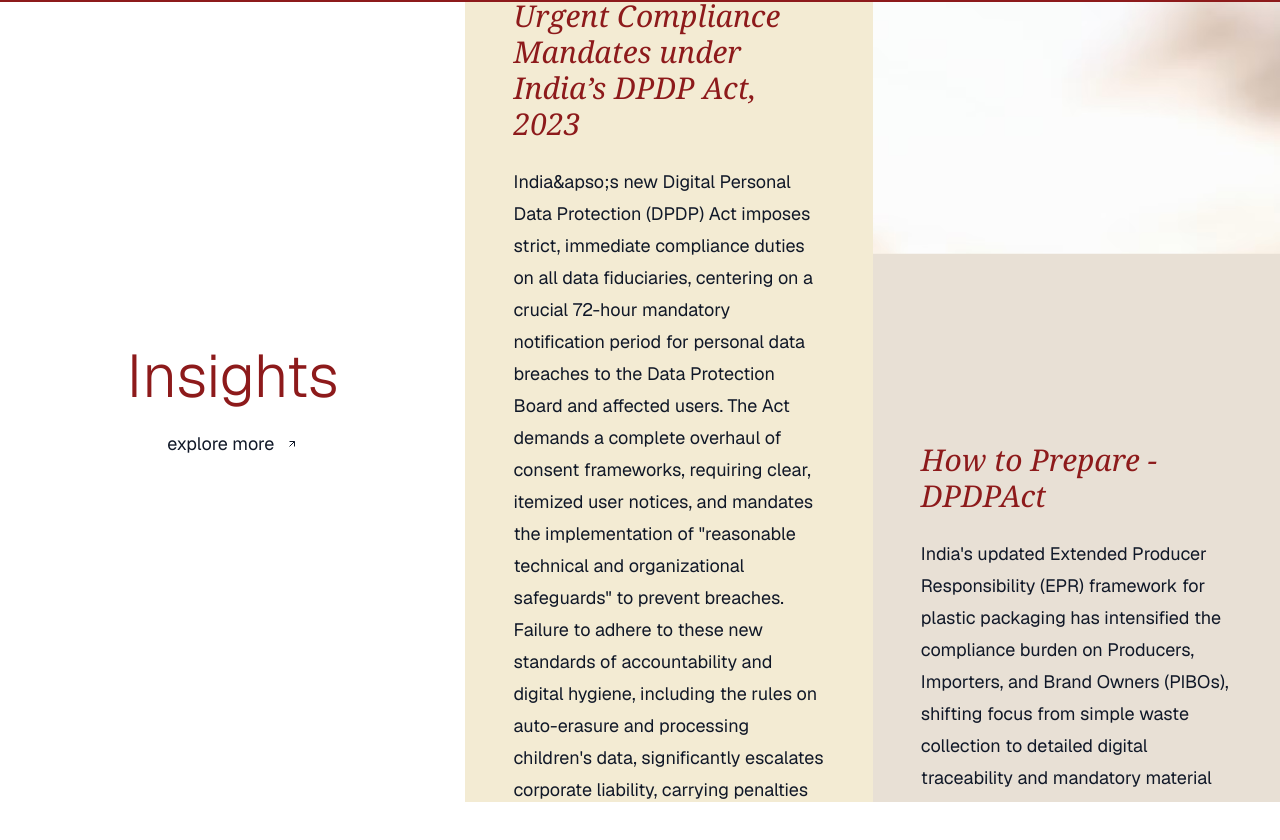
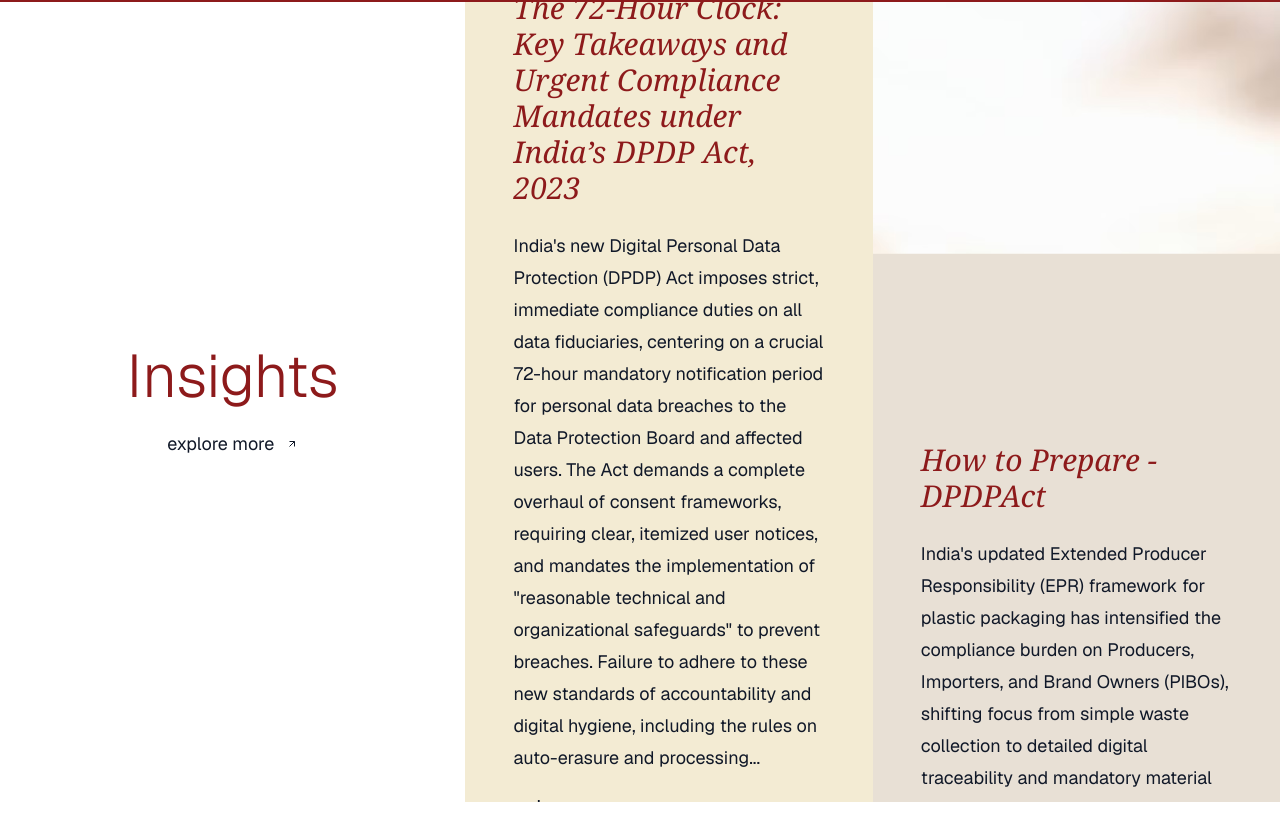
Before and after one commit to ruhneb2004/ANA-Law-Firm, a Next.js app: page / in a window 1280 px wide. Shown: the part 4356-5196 px from the top of the page. Built offline with nearby package versions, Linux system fonts and the light colour scheme.

Commit message:
feat:minor changes for improving the ui for the homepage

```diff
--- a/app/components/GetinTouch.tsx
+++ b/app/components/GetinTouch.tsx
@@ -1,7 +1,7 @@
 "use client";
 
 import { useRef } from "react";
-import { motion, useScroll, useTransform } from "framer-motion";
+import { motion, useScroll, useSpring, useTransform } from "framer-motion";
 
 export function GetInTouch() {
   const insightsRef = useRef(null);
@@ -10,28 +10,34 @@ export function GetInTouch() {
     offset: ["start end", "end start"],
   });
 
+  const smoothInsightsProgress = useSpring(insightsProgress, {
+    stiffness: 24,
+    damping: 28,
+    mass: 0.9,
+  });
+
   const insightCard1Y = useTransform(
-    insightsProgress,
-    [0.25, 0.4, 0.5, 0.55, 0.7],
-    ["100%", "3.75rem", "3.75rem", "0rem", "0%"]
+    smoothInsightsProgress,
+    [0.18, 0.34, 0.46, 0.58, 0.76],
+    ["100%", "3.75rem", "3.75rem", "0rem", "0%"],
   );
 
   const insightCard2Y = useTransform(
-    insightsProgress,
-    [0.4, 0.5, 0.55, 0.7],
-    ["100%", "3.75rem", "0rem", "0%"]
+    smoothInsightsProgress,
+    [0.28, 0.46, 0.58, 0.76],
+    ["100%", "3.75rem", "0rem", "0%"],
   );
 
   const cardHeight = useTransform(
-    insightsProgress,
-    [0.55, 0.7],
-    ["calc(100vh - 3.75rem)", "100vh"]
+    smoothInsightsProgress,
+    [0.58, 0.76],
+    ["calc(100vh - 3.75rem)", "100vh"],
   );
 
   const cardBorderRadius = useTransform(
-    insightsProgress,
-    [0.5, 0.55],
-    ["40px", "0px"]
+    smoothInsightsProgress,
+    [0.46, 0.58],
+    ["40px", "0px"],
   );
 
   return (
--- a/app/components/InsightsSection.tsx
+++ b/app/components/InsightsSection.tsx
@@ -18,25 +18,25 @@ export function InsightsSection() {
   const insightCard1Y = useTransform(
     insightsProgress,
     [0.25, 0.4],
-    ["100%", "0%"]
+    ["100%", "0%"],
   );
 
   const insightCard2Y = useTransform(
     insightsProgress,
     [0.4, 0.55],
-    ["100%", "0%"]
+    ["100%", "0%"],
   );
 
   const insightCard3Y = useTransform(
     insightsProgress,
     [0.55, 0.7],
-    ["100%", "0%"]
+    ["100%", "0%"],
   );
 
   const insightsTitleY = useTransform(
     insightsProgress,
     [0.8, 0.98],
-    ["0vh", "42vh"]
+    ["0vh", "42vh"],
   );
 
   return (
@@ -90,7 +90,7 @@ export function InsightsSection() {
           <p
             className={`${montserrat.className} text-sm xs:text-base sm:text-lg md:text-lg text-gray-900 leading-relaxed xs:leading-7 sm:leading-8 mb-4 xs:mb-5 sm:mb-6`}
           >
-            India&apso;s new Digital Personal Data Protection (DPDP) Act imposes
+            India&apos;s new Digital Personal Data Protection (DPDP) Act imposes
             strict, immediate compliance duties on all data fiduciaries,
             centering on a crucial 72-hour mandatory notification period for
             personal data breaches to the Data Protection Board and affected
@@ -99,9 +99,7 @@ export function InsightsSection() {
             implementation of &quot;reasonable technical and organizational
             safeguards&quot; to prevent breaches. Failure to adhere to these new
             standards of accountability and digital hygiene, including the rules
-            on auto-erasure and processing children&apos;s data, significantly
-            escalates corporate liability, carrying penalties of up to ₹250
-            Crores per breach.
+            on auto-erasure and processing...
           </p>
           <Link
             href={"/blog"}
```
Also changed, not shown: 1 other file (tests, documents, lock files or other folders).
